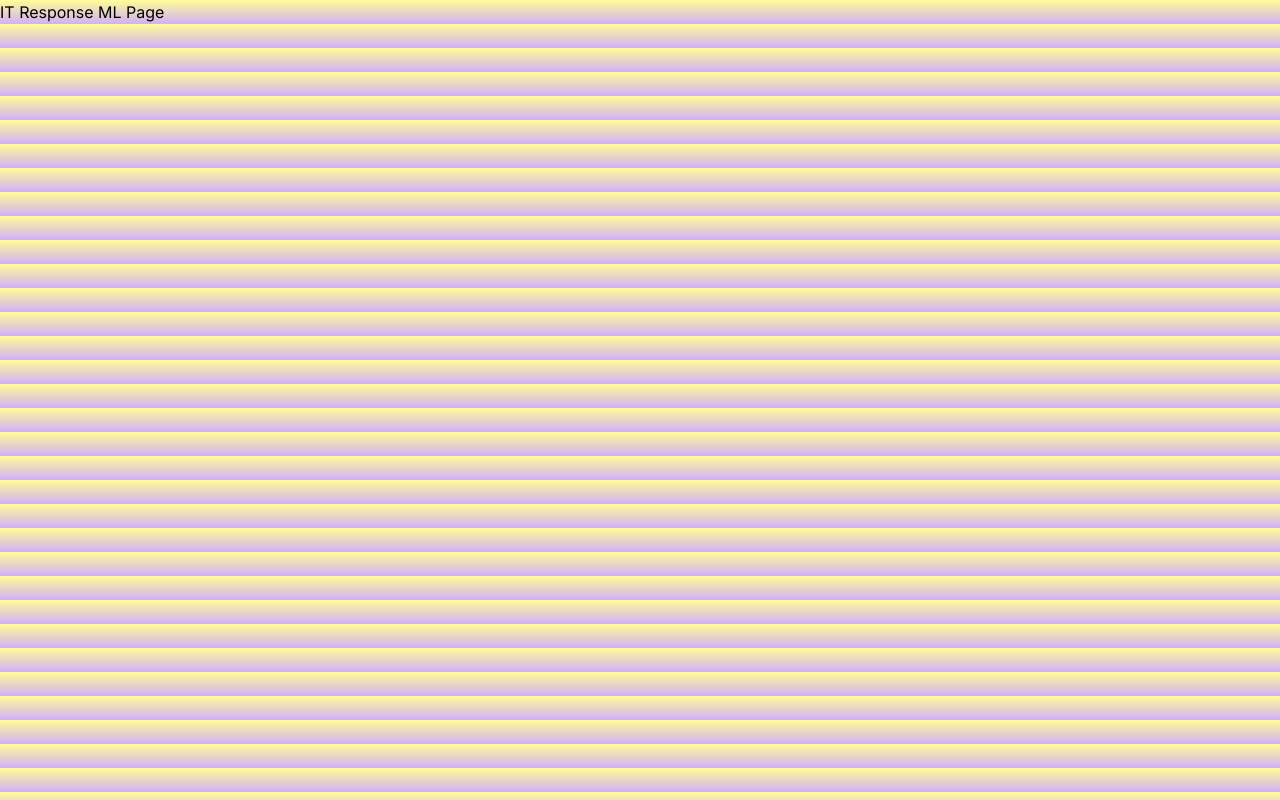
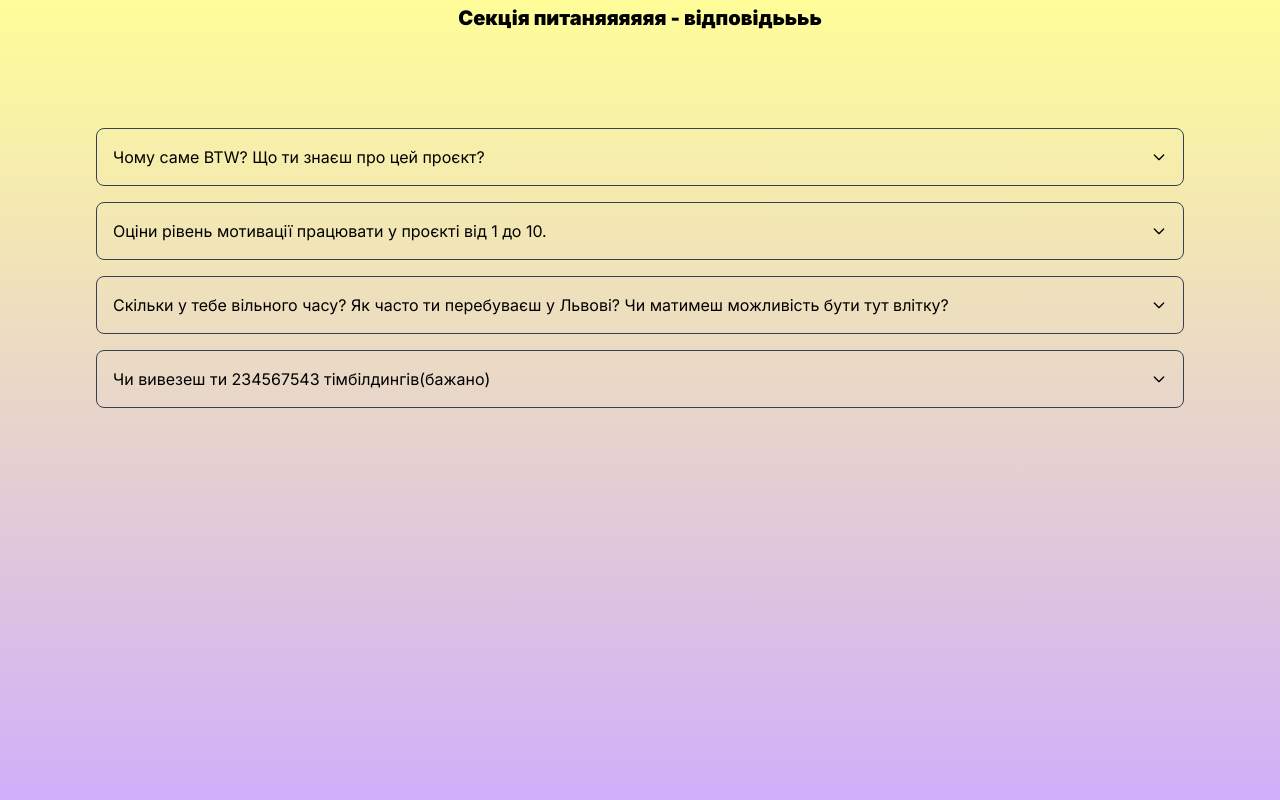
Before and after one commit to pflofif/BTW-XII-ML, a Next.js app: page /ItRespML in a window 1280 px wide. Built offline with nearby package versions, Linux system fonts and the light colour scheme.

Commit message:
finish QA component for all MLs

```diff
--- /dev/null
+++ b/app/components/QA.tsx
@@ -0,0 +1,41 @@
+import QAItem from "./QAitem";
+
+interface QAelement {
+    question: string;
+    answer: string;
+}
+const QAs: QAelement[] = [
+    {
+        question: "Чому саме BTW? Що ти знаєш про цей проєкт?",
+        answer: " Знаю, що BTW це супер важливий проєкт, який є мостом між новими студентами та бестом. Він доносить тонни важливої та актуальної інформації, розвиває 10201 скілів і купу таких крутих приколів!"
+    },
+    {
+        question: "Оціни рівень мотивації працювати у проєкті від 1 до 10.",
+        answer: "7-8"
+    },
+    {
+        question: "Скільки у тебе вільного часу? Як часто ти перебуваєш у Львові? Чи матимеш можливість бути тут влітку?",
+        answer: "Зараз часу досить багато, проте в пошуках фул-тайм роботи в офісі, але маю хороший тайм менеджмент, тому не помру з роботою, у Львові майже весь час, і літом буду майже весь, а якщо що, то завжди можу приїхати!"
+    },
+    {
+        question: "Чи вивезеш ти 234567543 тімбілдингів(бажано)",
+        answer: "ТАК"
+    }
+]
+const QA = () => {
+    return (
+        <div className="p-8 sm:px-8 lg:px-24 lg:py-24">
+            <div className="grid gap-y-4">
+                {
+                    QAs.map((qa, index) => {
+                        return <QAItem
+                            key={index}
+                            question={qa.question}
+                            answer={qa.answer} />
+                    })
+                }
+            </div>
+        </div>
+    )
+}
+export default QA;
--- /dev/null
+++ b/app/components/QAitem.tsx
@@ -0,0 +1,55 @@
+"use client"
+import { useState } from "react";
+import { Transition } from "react-transition-group";
+
+interface QAItemProps {
+    question: string;
+    answer: string;
+}
+
+const arrowImg = (isOpened: boolean) => {
+    return (
+        <svg
+            xmlns="http://www.w3.org/2000/svg"
+            viewBox="0 0 24 24"
+            fill="none"
+            stroke="currentColor"
+            strokeWidth="2"
+            strokeLinecap="round"
+            strokeLinejoin="round"
+            className={`w-4 h-4 transition-transform duration-300 transform ${isOpened ? "rotate-180" : ""}`}
+        >
+            <path d="M19 9l-7 7-7-7" />
+        </svg>
+    )
+};
+
+const QAItem: React.FC<QAItemProps> = ({ question, answer }: QAItemProps) => {
+    const [isOpened, setIsOpened] = useState(false);
+
+    return (
+        <div className="relative rounded-lg border border-gray-700 p-4 cursor-pointer" onClick={() => setIsOpened(!isOpened)}>
+            <div className="flex items-center justify-between" >
+                <span>{question}</span>
+                {arrowImg(isOpened)}
+            </div>
+            <Transition in={isOpened} timeout={0} >
+                {(state) => (
+                    <div
+                        className={`overflow-hidden transition-all duration-0 ${state === "entered" ? "h-auto" : "h-0"}`} >
+                        <hr className="h-px my-4 border-0 dark:bg-gray-700"></hr>
+                        <div
+                            className={`opacity-0 transform ${state === "entered"
+                                ? "opacity-100 translate-y-0"
+                                : "opacity-0 translate-y-[-0.5rem]"
+                                } transition-opacity duration-0`} >
+                            <span>{answer}</span>
+                        </div>
+                    </div>
+                )}
+            </Transition>
+        </div>
+    );
+};
+
+export default QAItem;
--- a/app/components/ResponseML.tsx
+++ b/app/components/ResponseML.tsx
@@ -1,9 +1,35 @@
+import BTWLogo from "./BTWlogo";
+import QA from "./QA";
+
 interface RespProps {
-    text: string
+    headerText: string
+    mainText: string;
 }
-const ResponseML = ({ text }: RespProps) => {
+const ResponseML = ({ headerText, mainText }: RespProps) => {
     return (
-        <h2>{text}</h2>
+        <div>
+            <h1 className="mt-1 text-lg font-semibold sm:text-slate-900 md:text-2xl ">{headerText}</h1>
+            {/* <div className="grid grid-cols-2 grid-rows-1 gap-5">
+                <p>{mainText}</p>
+
+                <div className="grid grid-flow-col grid-cols-3 ">
+
+                    <div className="transform scale-80 -rotate-45 translate-x-40 translate-y-0">
+                        <img src="bill.jfif" alt="" loading="lazy" />
+                    </div>
+                    <div className="transform scale-40 translate-y-20 -rotate-45">
+                        <img src="musk.jfif" alt="" loading="lazy" />
+                    </div>
+                    <div className="transform translate-y-20 -rotate-45 -translate-x-20">
+                        <img src="tsuker.jpeg" alt="" loading="lazy" />
+                    </div>
+
+                </div>
+
+            </div> */}
+            <h1 className="bg:text-2xl sm:text-xl font-black text-center">Секція питаняяяяяя - відповідьььь</h1>
+            <QA />
+        </div>
     )
 }
 export default ResponseML;
--- a/app/globals.css
+++ b/app/globals.css
@@ -8,8 +8,15 @@
   --background-end-color: #d1affa;
 }
 
+html,
 body {
+  height: 100%;
+  margin: 0;
   overflow: hidden;
+}
+
+body {
   color: rgb(var(--foreground-rgb));
   background: linear-gradient(to bottom, var(--background-start-color), var(--background-end-color));
+  overflow-y: auto;
 }
--- a/package.json
+++ b/package.json
@@ -19,7 +19,11 @@
     "postcss": "8.4.25",
     "react": "18.2.0",
     "react-dom": "18.2.0",
+    "react-transition-group": "^4.4.5",
     "tailwindcss": "3.3.2",
     "typescript": "5.1.6"
+  },
+  "devDependencies": {
+    "@types/react-transition-group": "^4.4.6"
   }
 }
```
Also changed, not shown: 1 other file (tests, documents, lock files or other folders).
